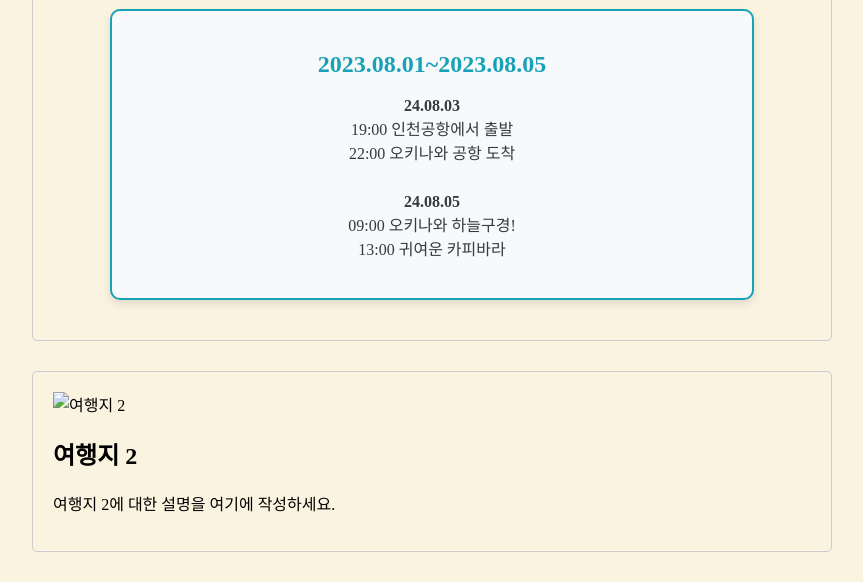
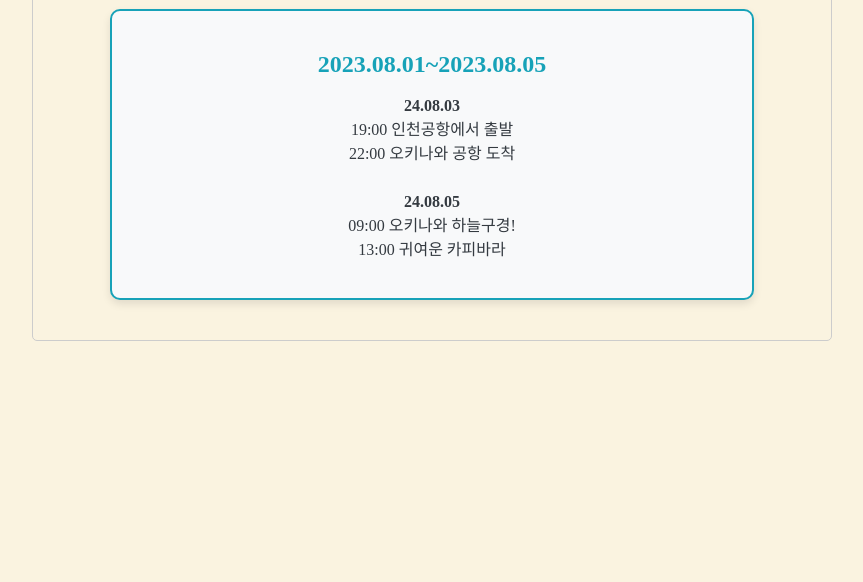
Before and after one commit to alstjd0023/myweb, a plain HTML site: page index.html in a window 1280 px wide. Shown: the part 1667-2249 px from the top of the page, without its empty margins (208-1071 px from the left). After the commit the page ends 2038 px from the top, so only its background shows below. Drawn offline with Linux system fonts and the light colour scheme; a web font is replaced by a local one.

Commit message:
Add files via upload

```diff
--- a/index.html
+++ b/index.html
@@ -186,10 +186,7 @@
             </p>
         </div>
     </div>
-    <div class="travel-item">
-        <img src="여행지2.jpg" alt="여행지 2">
-        <h2>여행지 2</h2>
-        <p>여행지 2에 대한 설명을 여기에 작성하세요.</p>
+
     </div>
 
     <!-- 추가적인 여행지 항목을 필요한 만큼 복사하여 붙여넣으세요. -->
```
